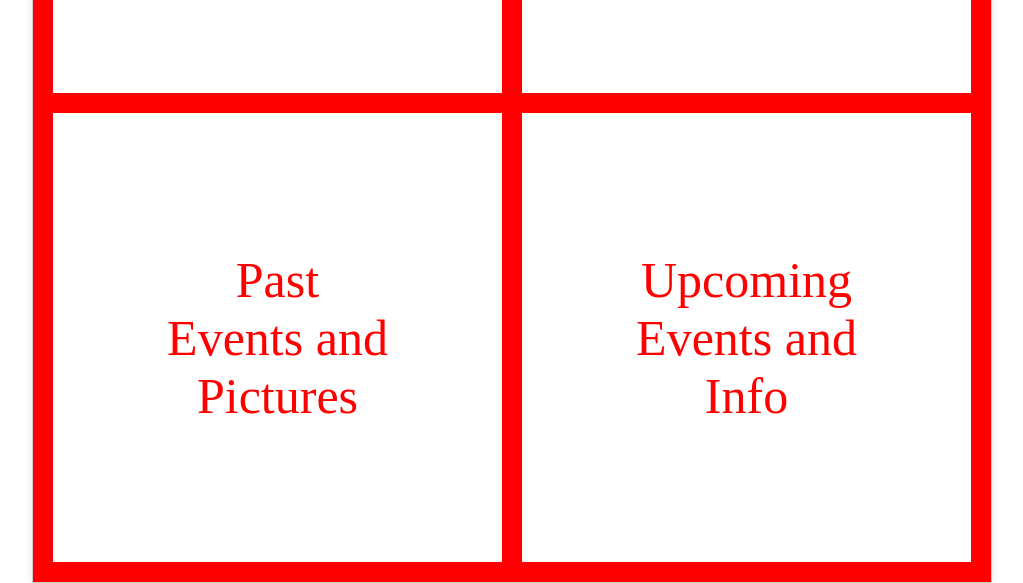
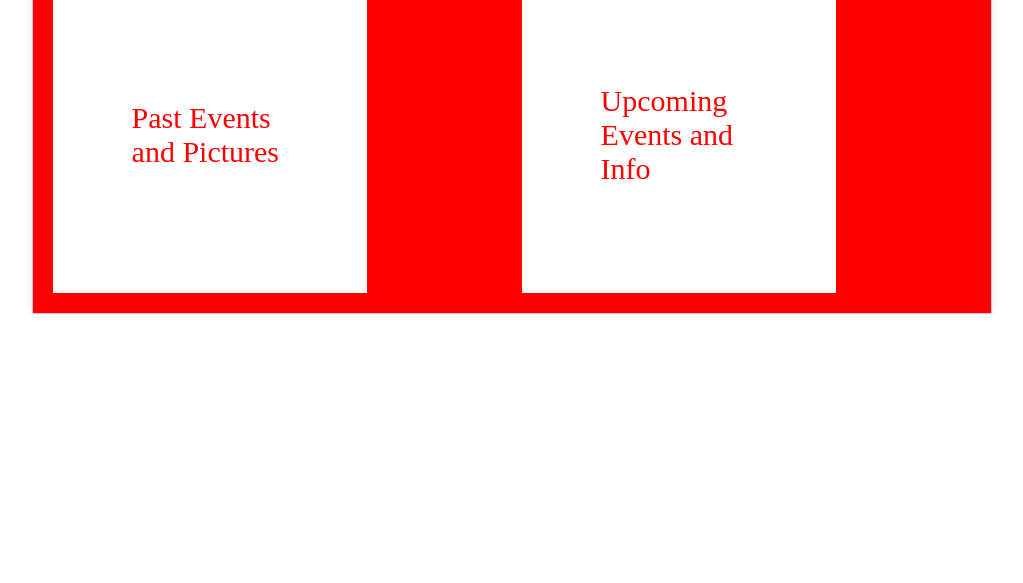
Before and after one commit to FOSS-club-UTEP/foss-club-utep.github.io, a plain HTML site: page index.html in a window 1280 px wide. Shown: the part 621-1204 px from the top of the page, without its empty margins (128-1151 px from the left). After the commit the page ends 935 px from the top, so only its background shows below. Drawn offline with Linux system fonts and the light colour scheme.

Commit message:
Updating current progress to remote

```diff
--- a/index.html
+++ b/index.html
@@ -57,14 +57,17 @@
         }
 
         .button {
-            width: 100%;
-            padding-top: 100%; /* Maintain a square aspect ratio */
-            position: relative;
-            background-color: #ffffff; /* Button background color */
-            color: red; /* Button text color */
-            text-align: center;
-            cursor: pointer;
-            font-size: 50px;
+        width: 70%;
+        padding-top: 70%;
+        display: flex;
+        flex-direction: column;
+        justify-content: center;
+        align-items: center;
+        position: relative;
+        background-color: #ffffff;
+        color: red;
+        cursor: pointer;
+        font-size: 30px;
         }
 
         .button-inner {
@@ -88,11 +91,13 @@
         </div>
 
         <div class="buttons">
-            <div class="button">
-                <a href="club_links.html">
+            <a href="club_links.html">
+                <div class="button">
+
                     <div class="button-inner">Club Links</div>
-                </a>
-            </div>
+
+                </div>
+            </a>
             <div class="button">
                 <div class="button-inner">Club Member Projects and Repos</div>
             </div>
```
